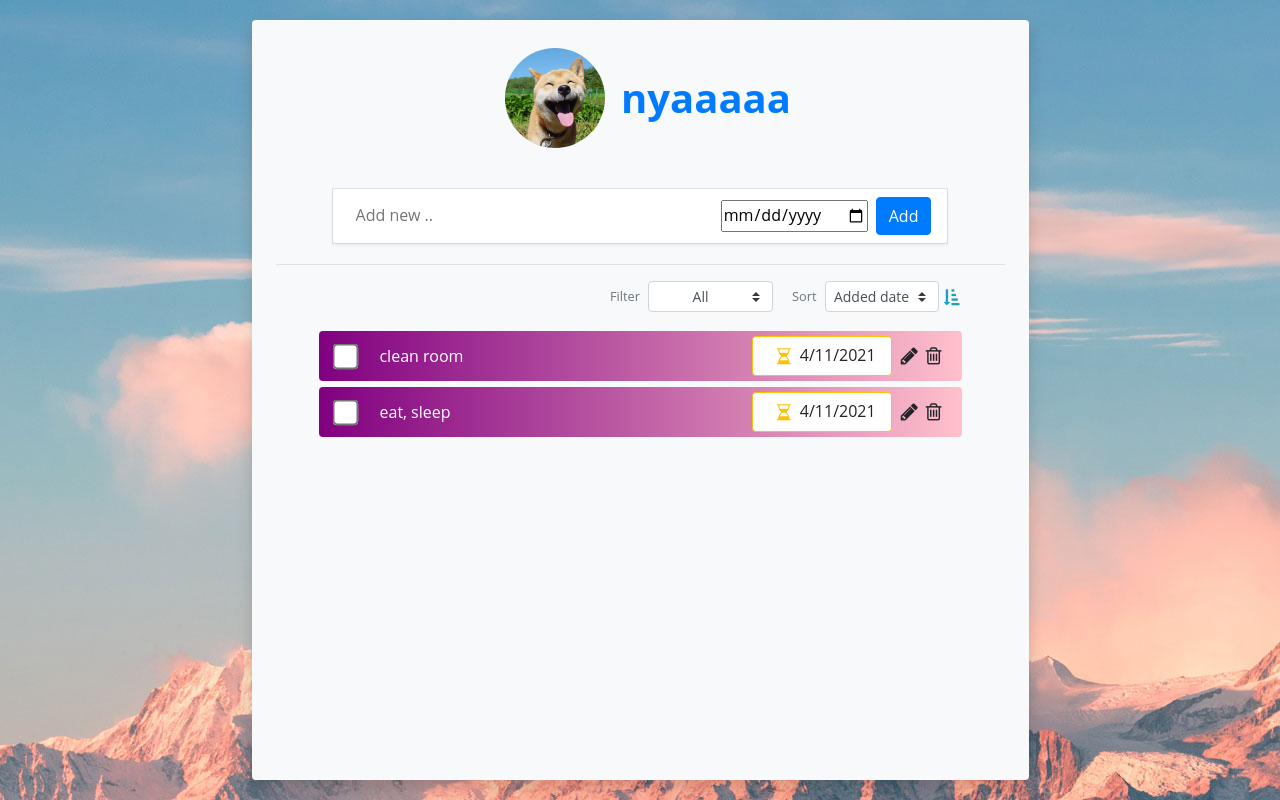
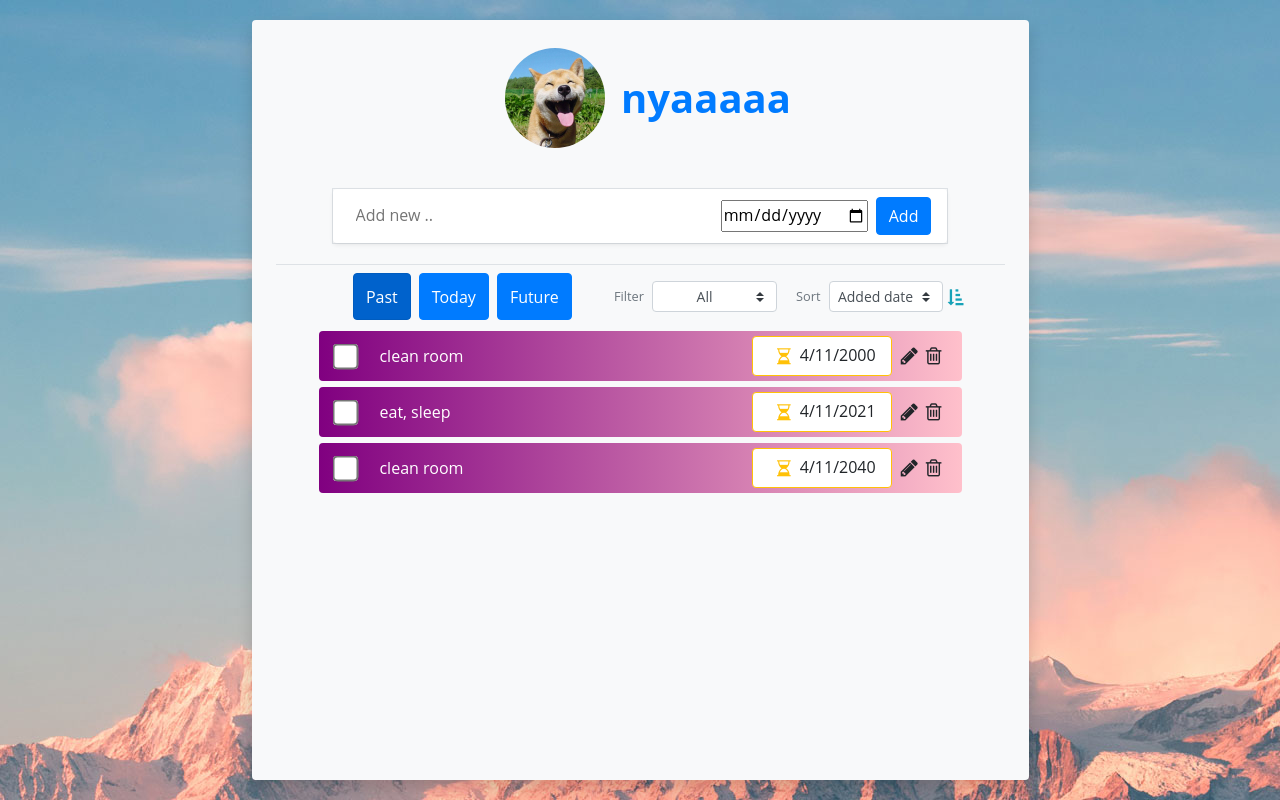
Before and after one commit to locckhl/tasuku-kanri-apuri, a React (Create React App) app: page / in a window 1280 px wide. Built offline with nearby package versions, Linux system fonts and the light colour scheme.

Commit message:
Change some style

```diff
--- a/src/components/Filter.jsx
+++ b/src/components/Filter.jsx
@@ -6,7 +6,46 @@
 */
 function Filter({ onChange, status }) {
   return (
-    <div className="row m-1 p-1 px-5 justify-content-end">
+    <div className="row px-5">
+      <div className="col d-flex my-2  justify-content-center">
+        <button
+          className={
+            status === "ALL"
+              ? "btn btn-primary mx-1 active"
+              : "btn btn-primary mx-1 active"
+          }
+          // onClick={() => {
+          //   onChange("ALL");
+          // }}
+        >
+          Past
+        </button>
+        <button
+          className={
+            status === "TODO"
+              ? "btn btn-primary mx-1 active"
+              : "btn btn-primary mx-1 "
+          }
+          // onClick={() => {
+          //   onChange("TODO");
+          // }}
+        >
+          Today
+        </button>
+        <button
+          className={
+            status === "DONE"
+              ? "btn btn-primary mx-1 active"
+              : "btn btn-primary mx-1 "
+          }
+          // onClick={() => {
+          //   onChange("DONE");
+          // }}
+        >
+          Future
+        </button>
+      </div>
+      <div className="col d-flex my-2  justify-content-end">
         <div className="col-auto d-flex align-items-center">
           <label className="text-secondary my-2 pr-2 view-opt-label">
             Filter
@@ -44,7 +83,7 @@ function Filter({ onChange, status }) {
           ></i>
         </div>
       </div>
-
+    </div>
   );
 }
 
--- a/src/components/Todo.jsx
+++ b/src/components/Todo.jsx
@@ -18,7 +18,7 @@ function Todo() {
   const [tasks, setTask] = useState([
     {
       text: "clean room",
-      deadLine: new Date(Date.now()).toLocaleDateString(),
+      deadLine: new Date("4/11/2000").toLocaleDateString(),
       done: false,
       key: getKey(),
     },
@@ -28,12 +28,18 @@ function Todo() {
       done: false,
       key: getKey(),
     },
+    {
+      text: "clean room",
+      deadLine: new Date("4/11/2040").toLocaleDateString(),
+      done: false,
+      key: getKey(),
+    },
   ]);
 
   const displayItems = tasks;
 
   const handleInput = (text) => {
-    console.log("inputed")
+    console.log("inputed");
     setTask([
       ...tasks,
       {
@@ -65,11 +71,7 @@ function Todo() {
         <div className="col mx-auto d-flex flex-column justify-content-between ">
           {/* Todo Item 1 */}
           {tasks.map((task) => (
-            <TodoItem
-              task={task}
-              handleCheckBox={handleCheckBox}
-
-            />
+            <TodoItem task={task} handleCheckBox={handleCheckBox} />
           ))}
         </div>
       </div>
--- a/src/index.css
+++ b/src/index.css
@@ -87,3 +87,7 @@ body {
 .item-done{
   text-decoration: line-through;
 }
+
+h5 i.fa{
+  cursor: pointer;
+}
```
Lines whose indentation alone changed are shown as unchanged.
